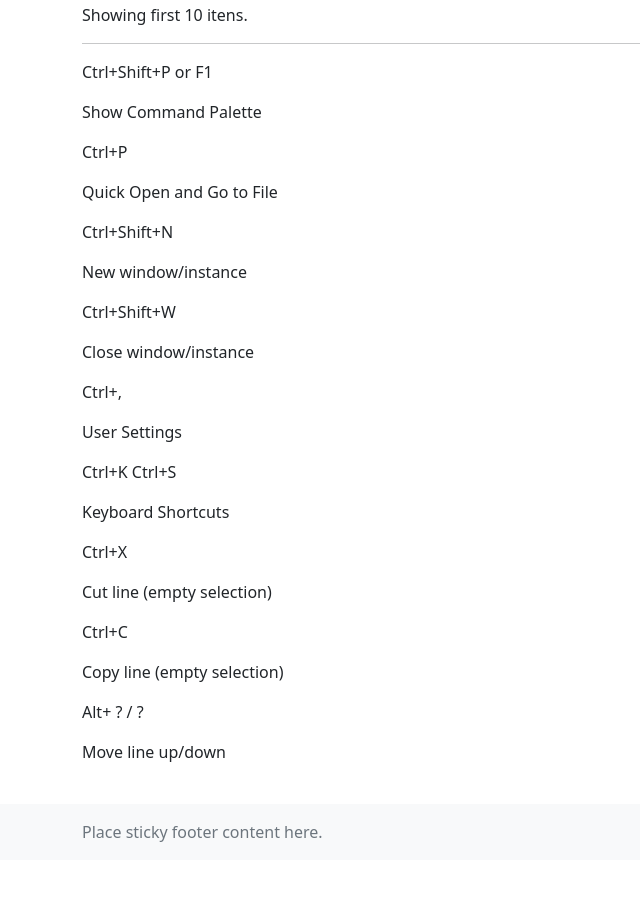
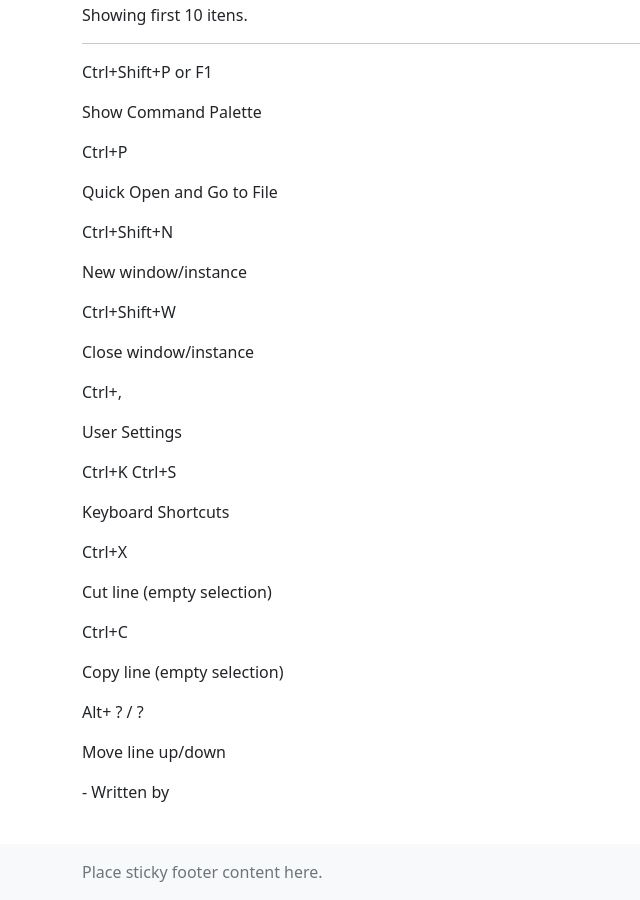
Before and after one commit to ConradoAlmeida/cheatsheets, a Jekyll site: the page built from index.html, in a window 1280 px wide and 900 px high, scrolled down 1027 px. Shown: the whole window, without its empty margins (0-640 px from the left). Built offline with Jekyll 4.4.1, drawn with Linux system fonts in a browser that asks for light colours; before the commit the page ends 1887 px from its top, so only the background shows below that.

Commit message:
page.date

```diff
--- a/index.html
+++ b/index.html
@@ -25,3 +25,4 @@ layout: default
 {% endfor %}
 
 </div>
+<p>{{ page.date }} - Written by {{ page.author }}</p>
```
